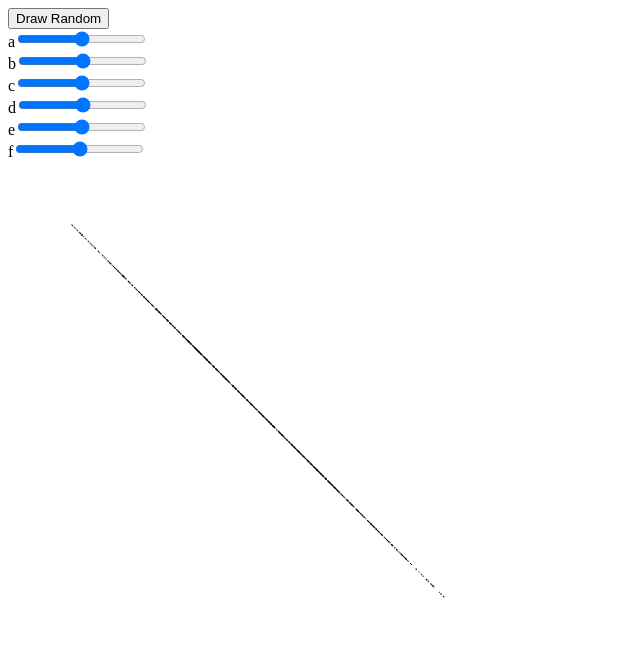
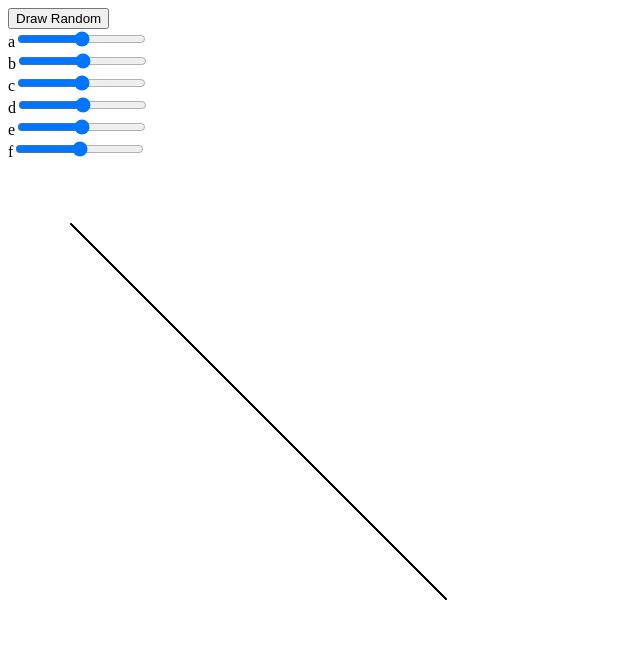
Before and after one commit to lukephills/fluctuating-repetition, a plain HTML site: page index.html in a window 1280 px wide. Shown: the whole page, without its empty margins (0-640 px from the left). Drawn offline with Linux system fonts and the light colour scheme.

Commit message:
increaded to 10,000 dots

```diff
--- a/index.html
+++ b/index.html
@@ -58,7 +58,7 @@ function draw() {
   let ys = 0;
   let zs = 0;
 
-  for(var i = 1000; i >= 0; i--) {
+  for(var i = 100000; i >= 0; i--) {
     const res = drawPoint(xs, ys, zs, vals);
     xs = res[0];
     ys = res[1];
```
